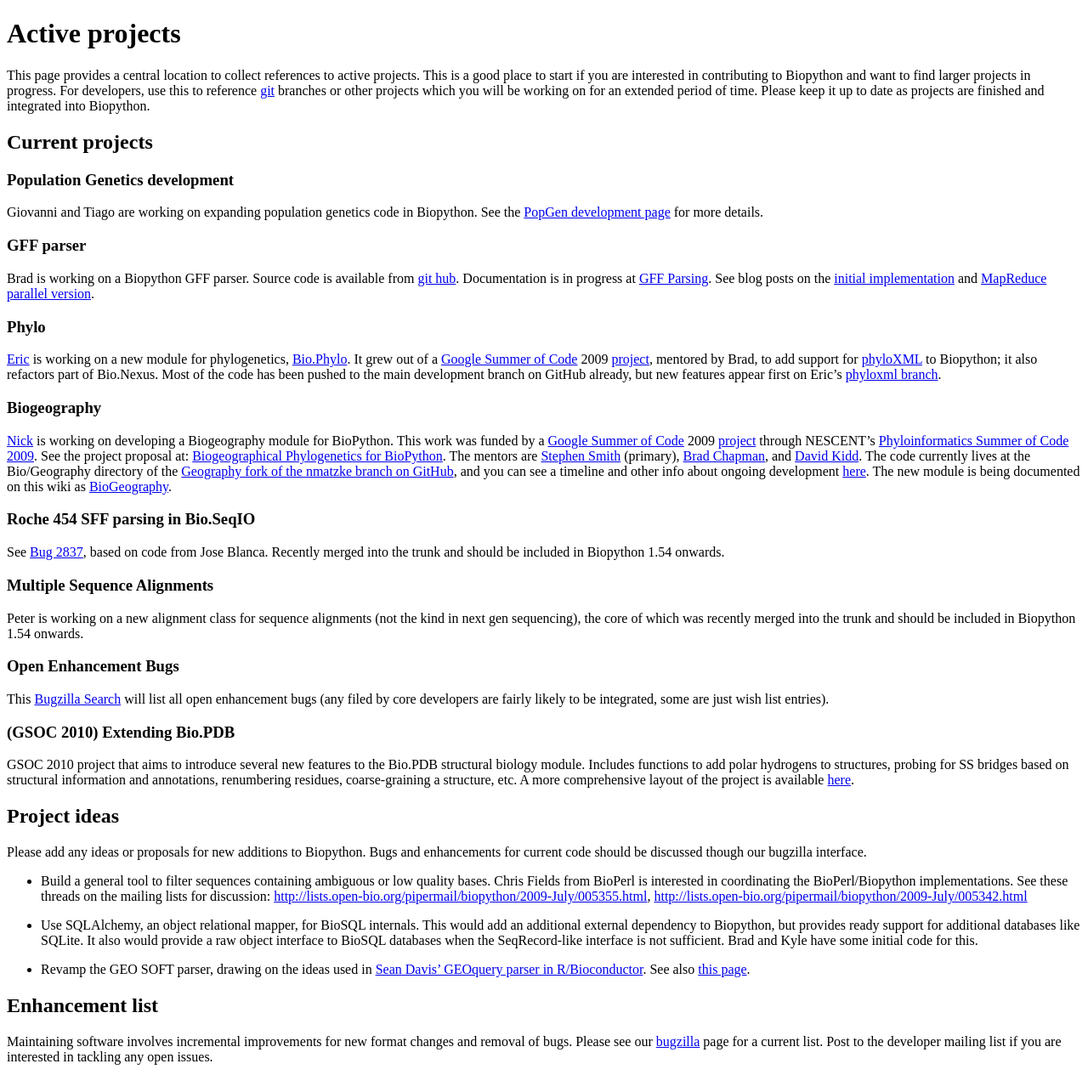
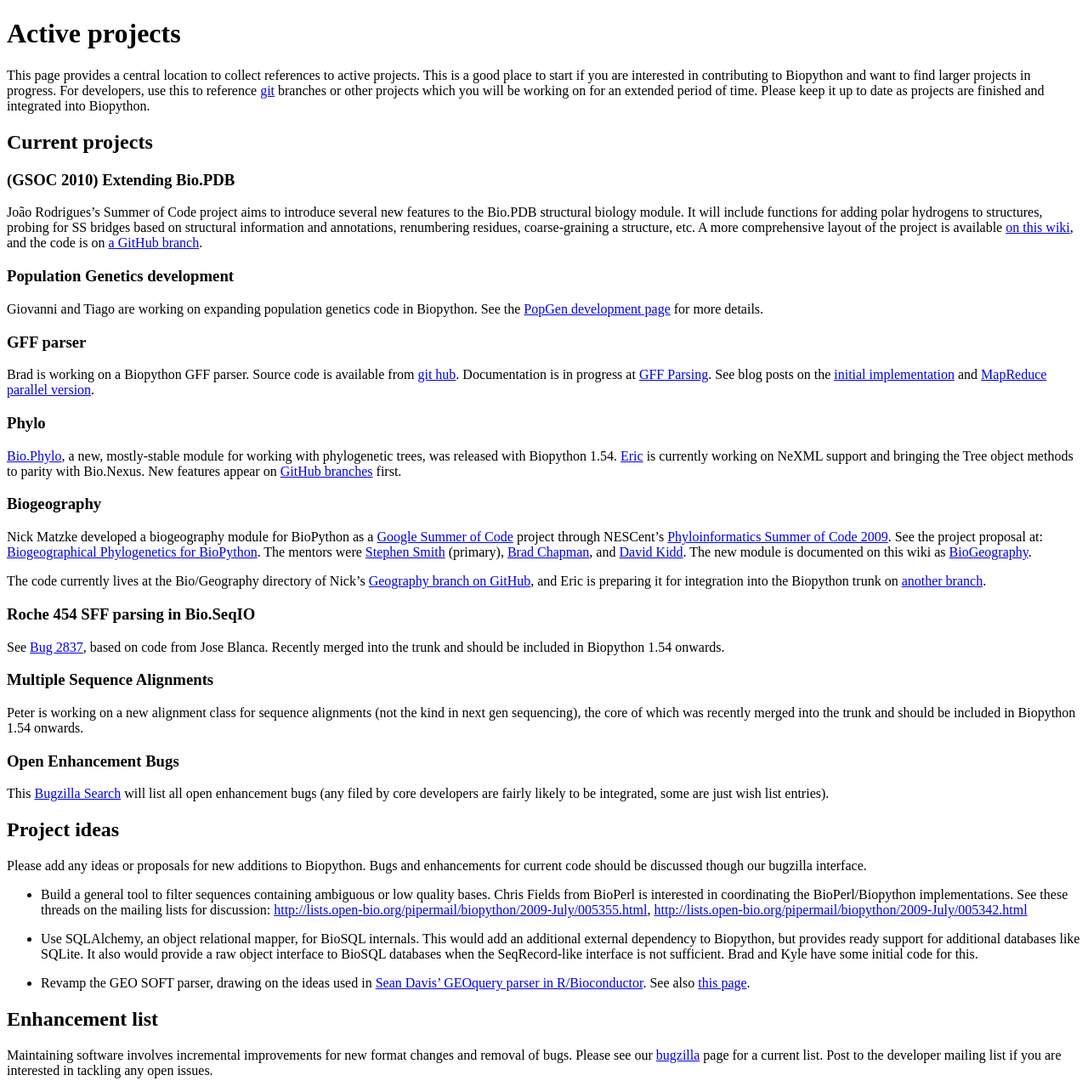
Before and after one commit to biopython/biopython.github.io, a Jekyll site: the page built from wiki/Active_projects.md, in a window 1280 px wide. Shown: the whole page at 85% size. Built offline with Jekyll 4.4.1, drawn with Linux system fonts in a browser that asks for light colours.

Commit message:
/* Current projects */ Bump GSOC 2010 to the top; updated Phylo and Biogeography

```diff
--- a/wiki/Active_projects.md
+++ b/wiki/Active_projects.md
@@ -14,6 +14,17 @@ into Biopython.
 
 Current projects
 ----------------
+
+### (GSOC 2010) Extending Bio.PDB
+
+João Rodrigues's Summer of Code project aims to introduce several new
+features to the Bio.PDB structural biology module. It will include
+functions for adding polar hydrogens to structures, probing for SS
+bridges based on structural information and annotations, renumbering
+residues, coarse-graining a structure, etc. A more comprehensive layout
+of the project is available [on this wiki](GSOC2010_Joao "wikilink"),
+and the code is on [a GitHub
+branch](http://github.com/JoaoRodrigues/biopython/tree/GSOC2010).
 
 ### Population Genetics development
 
@@ -33,35 +44,31 @@ version](http://bcbio.wordpress.com/2009/03/22/mapreduce-implementation-of-gff-p
 
 ### Phylo
 
-[Eric](User%3AEricTalevich "wikilink") is working on a new module for
-phylogenetics, [Bio.Phylo](Phylo "wikilink"). It grew out of a [Google
-Summer of Code](Google_Summer_of_Code "wikilink") 2009
-[project](http://socghop.appspot.com/student_project/show/google/gsoc2009/nescent/t124022798969),
-mentored by Brad, to add support for
-[phyloXML](http://www.phyloxml.org/) to Biopython; it also refactors
-part of Bio.Nexus. Most of the code has been pushed to the main
-development branch on GitHub already, but new features appear first on
-Eric's [phyloxml
-branch](http://github.com/etal/biopython/tree/phyloxml).
+[Bio.Phylo](Phylo "wikilink"), a new, mostly-stable module for working
+with phylogenetic trees, was released with Biopython 1.54.
+[Eric](User%3AEricTalevich "wikilink") is currently working on NeXML
+support and bringing the Tree object methods to parity with Bio.Nexus.
+New features appear on [GitHub
+branches](http://github.com/etal/biopython/) first.
 
 ### Biogeography
 
-[Nick](Matzke "wikilink") is working on developing a Biogeography module
-for BioPython. This work was funded by a [Google Summer of
-Code](Google_Summer_of_Code "wikilink") 2009
-[project](http://socghop.appspot.com/program/home/google/gsoc2009)
-through NESCENT's [Phyloinformatics Summer of Code
+Nick Matzke developed a biogeography module for BioPython as a [Google
+Summer of Code](Google_Summer_of_Code "wikilink") project through
+NESCent's [Phyloinformatics Summer of Code
 2009](https://www.nescent.org/wg_phyloinformatics/Phyloinformatics_Summer_of_Code_2009).
 See the project proposal at: [Biogeographical Phylogenetics for
 BioPython](http://socghop.appspot.com/student_project/show/google/gsoc2009/nescent/t124022798250).
-The mentors are [Stephen Smith](http://blackrim.org/) (primary), [Brad
+The mentors were [Stephen Smith](http://blackrim.org/) (primary), [Brad
 Chapman](http://bcbio.wordpress.com/), and [David
-Kidd](http://evoviz.nescent.org/). The code currently lives at the
-Bio/Geography directory of the [Geography fork of the nmatzke branch on
-GitHub](http://github.com/nmatzke/biopython/tree/Geography), and you can
-see a timeline and other info about ongoing development
-[here](BioGeography "wikilink"). The new module is being documented on
-this wiki as [BioGeography](BioGeography "wikilink").
+Kidd](http://evoviz.nescent.org/). The new module is documented on this
+wiki as [BioGeography](BioGeography "wikilink").
+
+The code currently lives at the Bio/Geography directory of Nick's
+[Geography branch on
+GitHub](http://github.com/nmatzke/biopython/tree/Geography), and Eric is
+preparing it for integration into the Biopython trunk on [another
+branch](http://github.com/etal/biopython/tree/geography).
 
 ### Roche 454 SFF parsing in Bio.SeqIO
 
@@ -81,15 +88,6 @@ This [Bugzilla
 Search](http://bugzilla.open-bio.org/buglist.cgi?product=Biopython&bug_status=NEW&bug_status=ASSIGNED&bug_status=REOPENED&bug_severity=enhancement)
 will list all open enhancement bugs (any filed by core developers are
 fairly likely to be integrated, some are just wish list entries).
-
-### (GSOC 2010) Extending Bio.PDB
-
-GSOC 2010 project that aims to introduce several new features to the
-Bio.PDB structural biology module. Includes functions to add polar
-hydrogens to structures, probing for SS bridges based on structural
-information and annotations, renumbering residues, coarse-graining a
-structure, etc. A more comprehensive layout of the project is available
-[here](GSOC2010_Joao "wikilink").
 
 Project ideas
 -------------
```
Also changed, not shown: 1 other file.
